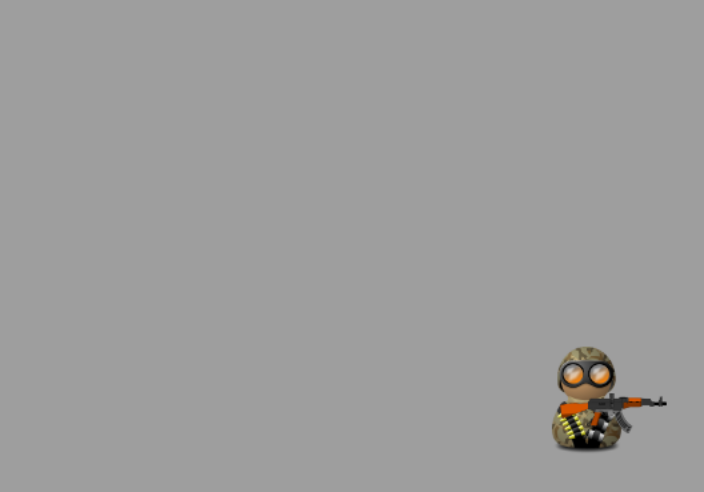
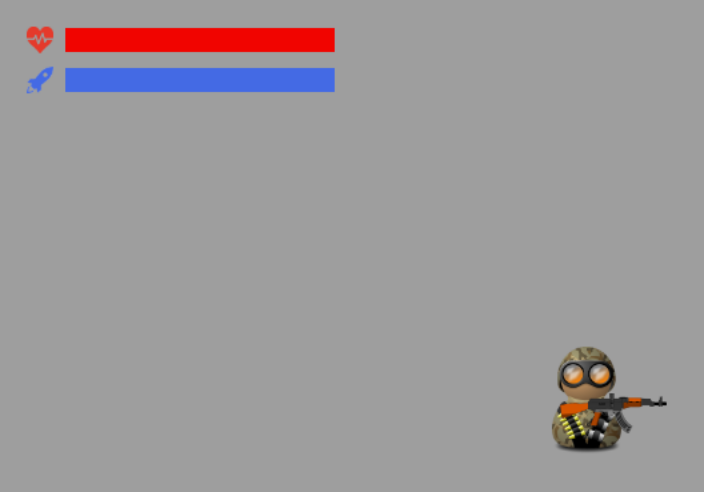
Before and after one commit to 7andahalf/Canvas-Of-War, a plain HTML site: page index.html in a window 1280 px wide. Shown: the whole page, without its empty margins (0-704 px from the left). Drawn offline with Linux system fonts and the light colour scheme.

Commit message:
Added health bar
Added health bar, gun fire image, created hiding places (bushes)

```diff
--- a/code/game.js
+++ b/code/game.js
@@ -15,6 +15,7 @@ function start_game()
     $(window).resize(function() {
         g.resize();
     });
+    g.keys = [];
     g.start();
 }
 
@@ -25,7 +26,8 @@ function game()
 
     this.game_objects = [];
 
-    this.points = 0;
+    this.health = 100;
+    this.booster = 100;
     this.to_destroy = [];
     this.time_elapsed = 0;
 }
@@ -292,7 +294,7 @@ game.prototype.setup = function()
     this.gun = new gun(global_game, { image: img_res('gun.png'), x: x + 6, y:y +  8.5, width: 4 , height: 1.5})
 
     //this.player = new player(global_game, { color: "red", x: 5, y: 8, width: 2.6 });
-    //this.gun = new Body(global_game, {color: "blue", x: 7, y: 8, width: 4 , height: 1.5})
+    //this.gun = new gun(global_game, {color: "blue", x: x + 6, y:y +  8.5, width: 4 , height: 1.5})
 
 
 
@@ -328,8 +330,11 @@ game.prototype.start = function()
 
     this.tick();
 }
-var imsg = img_res('main.png');
-var imbg = img_res('bg.png');
+var img_main_b = img_res('main_b.png');
+var img_main_f = img_res('main_f.png');
+var img_bg = img_res('bg.png');
+var img_heart = img_res('heart.png');
+var img_boost = img_res('boost.png');
 
 game.prototype.redraw_world = function()
 {
@@ -338,16 +343,52 @@ game.prototype.redraw_world = function()
 
     var w = this.screen_width;
     var h = this.screen_height;
-    this.ctx.drawImage(imbg, this.canvas.posx - w/2, this.canvas.posy - h/2, w, h);
+    this.ctx.drawImage(img_bg, this.canvas.posx - w/2, this.canvas.posy - h/2, w, h);
 
-
-    this.ctx.drawImage(imsg, 100 , 100 , 200, 80);
-
+    this.ctx.drawImage(img_main_b, 100 , 100 , 200, 80);
 
     for(var i in this.game_objects)
     {
         this.game_objects[i].draw(this.ctx);
     }
+
+    if(global_game.gun.showshoot >= 0){
+          var pl = global_game.player.body.GetPosition();
+          var offs = -0.1;
+          var angle = global_game.gun.body.GetAngle();
+          if(Math.cos(angle) < 0){offs = 0.1;}
+          angle = global_game.gun.body.GetAngle()+offs;
+          global_game.ctx.drawImage(global_game.gun.imgss, pl.x - 0.3 + (3.3 * Math.cos(angle))  , pl.y + (3.3 * Math.sin(angle)), 1, 1);
+          global_game.gun.showshoot--;
+        }
+
+    this.ctx.drawImage(img_main_f, 100 , 100 , 200, 80);
+
+    // STATUS
+
+
+
+    this.ctx.drawImage(img_heart, this.canvas.posx - w/2 + 1 , this.canvas.posy - h/2 + 1, 1, 1);
+    this.ctx.drawImage(img_boost, this.canvas.posx - w/2 + 1 , this.canvas.posy - h/2 + 2.5, 1, 1);
+    //this.ctx.clearRect(this.canvas.posx - w/2 + 3,this.canvas.posy - h/2 + 1,12,1);\
+    this.ctx.fillStyle="#f10400";
+    this.ctx.fillRect(this.canvas.posx - w/2 + 2.5,this.canvas.posy - h/2 + 1.1 ,10 * (global_game.health / 100),0.8)
+
+    this.ctx.beginPath();
+    this.ctx.lineWidth = "0.1";
+    this.ctx.strokeStyle = "#f10400";
+    this.ctx.rect(this.canvas.posx - w/2 + 2.5,this.canvas.posy - h/2 + 1.1 ,10,0.8);
+    this.ctx.stroke();
+
+    this.ctx.fillStyle="#446ae4";
+    this.ctx.fillRect(this.canvas.posx - w/2 + 2.5,this.canvas.posy - h/2 + 2.6 ,10 * (global_game.booster / 100),0.8)
+
+    this.ctx.beginPath();
+    this.ctx.lineWidth = "0.1";
+    this.ctx.strokeStyle = "#446ae4";
+    this.ctx.rect(this.canvas.posx - w/2 + 2.5,this.canvas.posy - h/2 + 2.6 ,10,0.8);
+    this.ctx.stroke();
+
 }
 
 game.prototype.tick = function(cnt)
@@ -361,6 +402,9 @@ game.prototype.tick = function(cnt)
 
     this.canvas.posx = target_x;
     this.canvas.posy = target_y;
+
+    this.key_down();
+    this.key_up();
 
     if(!this.is_paused && this.on)
     {
@@ -583,59 +627,58 @@ Body.prototype.destroy = function()
 
     $(document).on('keydown.game' , function(e)
     {
-        that.key_down(e);
+        global_game.keys[e.keyCode] = e.type == 'keydown';
+        that.key_down();
         return false;
     });
 
     $(document).on('keyup.game' ,function(e)
     {
-        that.key_up(e);
+        global_game.keys[e.keyCode] = e.type == 'keydown';
+        that.key_up();
         return false;
     });
+
+
 }
 
-game.prototype.key_down = function(e)
+game.prototype.key_down = function()
 {
-    var code = e.keyCode;
-    //alert(code);
 
-    if(code == 37 || code == 65)
+    if(global_game.keys[37] || global_game.keys[65] )
     {
         this.player.do_move_left = true;
     }
 
-    else if(code == 38 || code == 87)
+    if(global_game.keys[38]  || global_game.keys[87] )
     {
         this.player.do_move_up = true;
     }
 
-    else if(code == 39 || code == 68)
+    if(global_game.keys[39]  || global_game.keys[68] )
     {
         this.player.do_move_right = true;
     }
-    else if(code == 32)
+    if(global_game.keys[32] )
     {
         global_game.gun.shoot();
     }
 
 }
 
-game.prototype.key_up = function(e)
+game.prototype.key_up = function()
 {
-    var code = e.keyCode;
-
-
-    if(code == 38 || code == 87)
+    if(!global_game.keys[38]  && !global_game.keys[87] )
     {
         this.player.do_move_up = false;
     }
 
-    else if(code == 37 || code == 65)
+    if(!global_game.keys[37] && !global_game.keys[65] )
     {
         this.player.do_move_left = false;
     }
 
-    else if(code == 39 || code == 68)
+    if(!global_game.keys[39]  && !global_game.keys[68] )
     {
         this.player.do_move_right = false;
     }
@@ -685,7 +728,7 @@ var player = function(physics,details) {
     this.do_move_left = false;
     this.do_move_right = false;
     this.max_hor_vel = 4;
-    this.max_ver_vel = 4;
+    this.max_ver_vel = 10;
     this.can_move_up = true;
 
     details.shape = details.shape || this.defaults.shape;
@@ -801,7 +844,7 @@ player.prototype.tick = function()
     if(this.do_move_up)
     {
 
-        this.add_velocity(new b2Vec2(0,-1));
+        this.add_velocity(new b2Vec2(0,-0.2));
     }
 
     if(this.body.GetLinearVelocity().y <= 0.1 && Math.abs(this.body.GetAngle()) > 0.5){
@@ -840,6 +883,7 @@ var gun = function(physics,details) {
 
     this.definition = new b2BodyDef();
     this.age = 0;
+    this.showshoot = 0;
 
     for(var k in this.definitionDefaults) {
       this.definition[k] = details[k] || this.definitionDefaults[k];
@@ -847,6 +891,9 @@ var gun = function(physics,details) {
     this.definition.position = new b2Vec2(details.x || 0, details.y || 0);
     this.definition.linearVelocity = new b2Vec2(details.vx || 0, details.vy || 0);
     this.definition.userData = this;
+
+
+    this.imgss = img_res('showfire.png');
     this.definition.type = details.type == "static" ? b2Body.b2_staticBody :
                                                       b2Body.b2_dynamicBody;
 
@@ -961,8 +1008,12 @@ var gun = function(physics,details) {
 
   gun.prototype.tick = function()
 {
+
+
     $(canvas).mousemove(function(e)
     {
+
+
         scale = global_game.scale * 1.318;
         var pl = global_game.player.body.GetPosition();
         player_x = (pl.x - global_game.canvas.posx + global_game.canvas.w) * scale;
@@ -977,6 +1028,7 @@ var gun = function(physics,details) {
             global_game.gun.details.image = global_game.gun.details.image2;
         }
         global_game.gun.body.SetAngle(3.1415 + Math.atan2(this.diffy,this.diffx));
+
         this.age++;
     });
 }
@@ -991,5 +1043,5 @@ var gun = function(physics,details) {
     global_game.game_objects.push(this.bullet);
     bullvel =50 + Math.random() * 50;
     this.bullet.add_velocity(new b2Vec2(bullvel * Math.cos(angle),bullvel * Math.sin(angle)));
-    this.showshoot = 4;
+    global_game.gun.showshoot = 1;
 }
--- a/index.html
+++ b/index.html
@@ -17,6 +17,7 @@
 	{
 		margin:0;
 		padding:0;
+		cursor:url("code/media/cursor.png"), auto;
 	}
 
 	</style>
```
Also changed, not shown: code/media/boost.png (added), code/media/cursor.png (added), code/media/heart.png (added), code/media/main_f.png (added), code/media/showfire.png (added), 2 other files.
